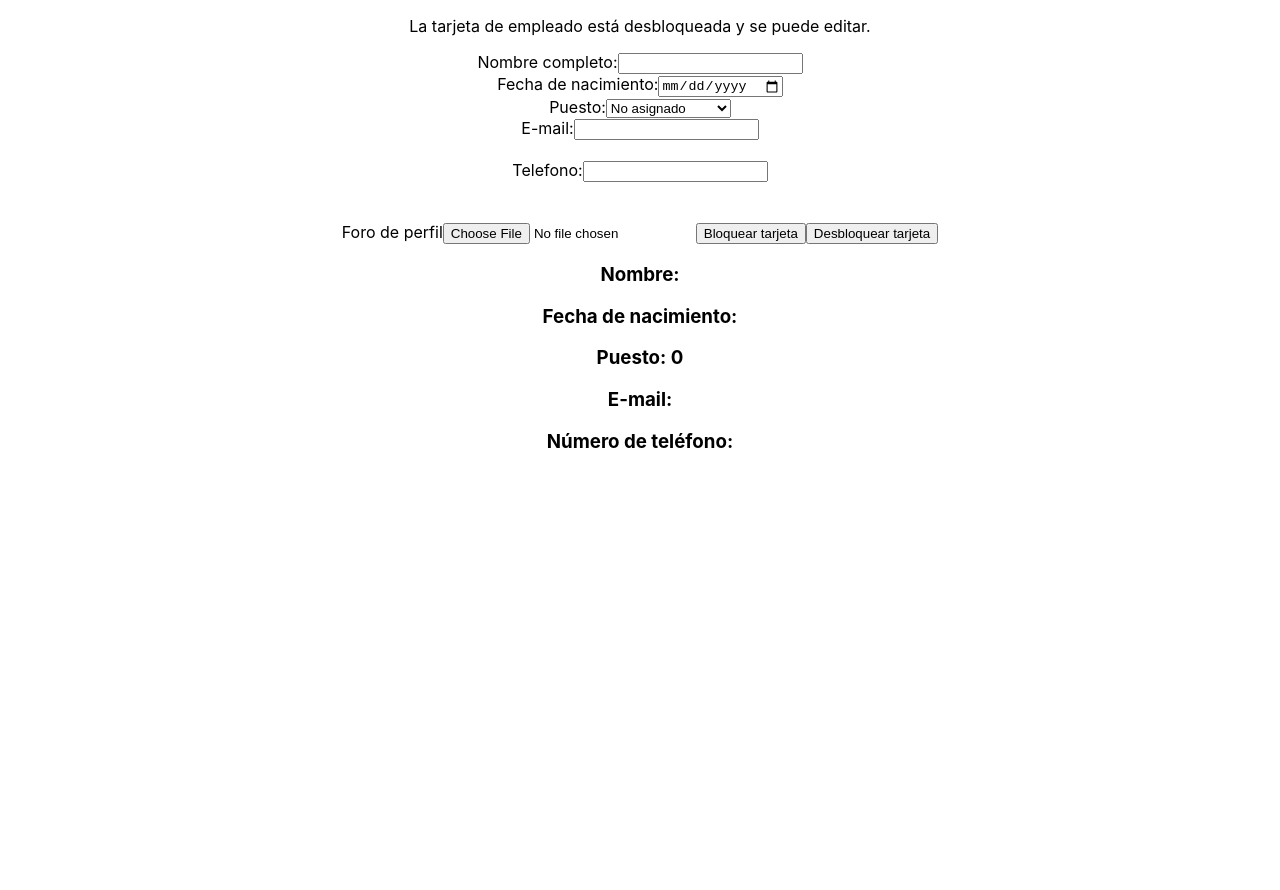
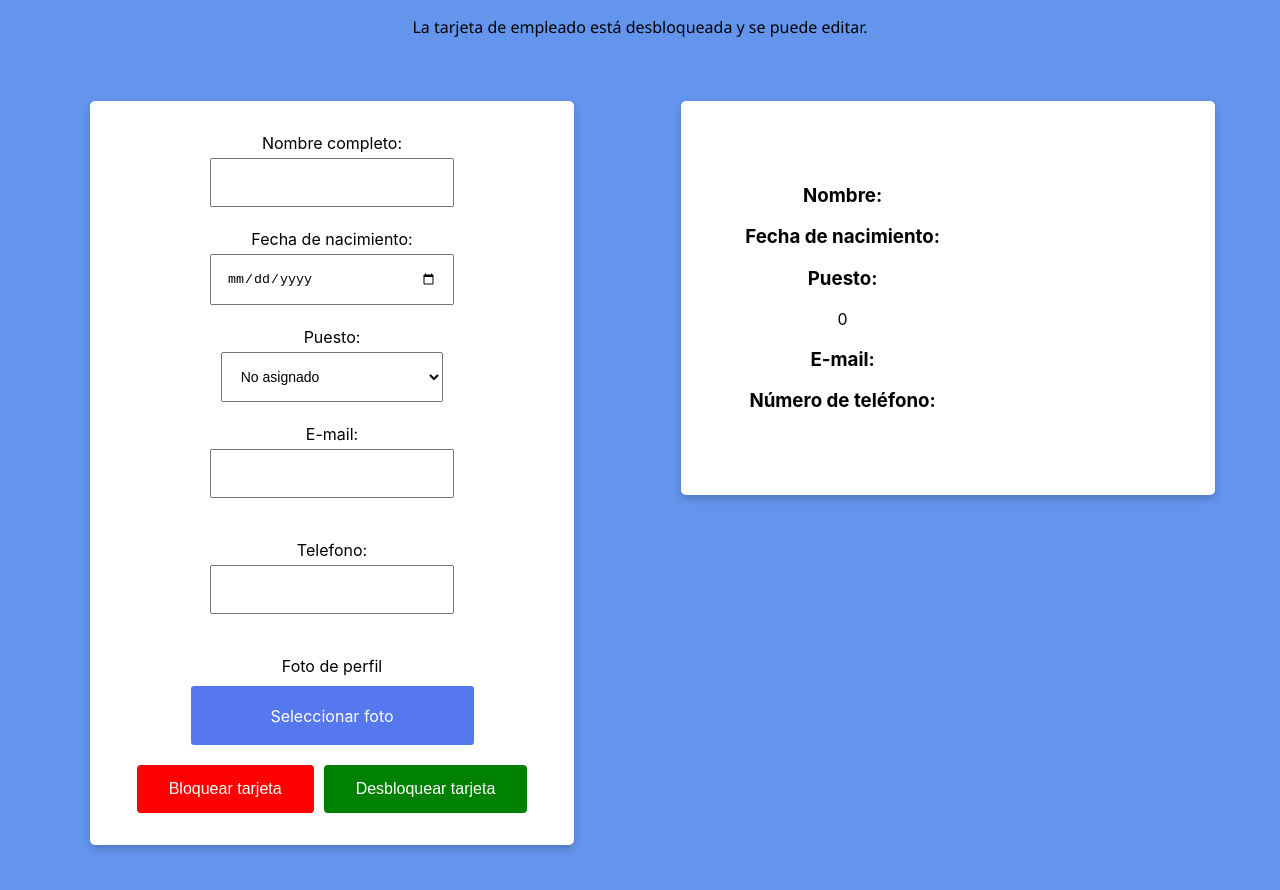
Before and after one commit to Asafcd/proyecto-dos, a React (Create React App) app: page / in a window 1280 px wide. Shown: the top 890 px of the page. Before the commit the page ends 800 px from the top, so only its background shows below. Built offline with nearby package versions, Linux system fonts and the light colour scheme.

Commit message:
maquetado

```diff
--- a/src/App.css
+++ b/src/App.css
@@ -1,38 +1,124 @@
-.App {
+
+body{
+  background-color: cornflowerblue;
+}
+
+.card{
+  box-shadow: 0 4px 8px 0 rgba(0,0,0,0.2);
+  width: fit-content;
+  margin: auto;
+  padding: 2rem;
+  margin-top: 15px;
+  background-color: white;
+  text-align: left;
+  margin-bottom: 400px;
+  border-radius: 5px 5px 5px 5px;
+
+}
+
+.form{
+  box-shadow: 0 4px 8px 0 rgba(0,0,0,0.2);
+  width: 70%;
+  margin: auto;
+  padding: 2rem;
+  margin-top: 15px;
+  background-color: white;
+  text-align: center;
+  border-radius: 5px 5px 5px 5px;
+
+}
+
+.img{
+  align-items: flex-end;
+  width: 200px;
+  height: 200px;
+}
+
+.conteiner{
+  display: grid;
+  grid-template-columns: repeat(2, 1fr);
+  padding: 2rem;
+  column-gap: 1rem;
   text-align: center;
 }
 
-.App-logo {
-  height: 40vmin;
-  pointer-events: none;
+.txt{
+  text-align: center;
+  font-size: medium;
+  font-family: 'Segoe UI', Tahoma, Geneva, Verdana, sans-serif;
 }
 
-@media (prefers-reduced-motion: no-preference) {
-  .App-logo {
-    animation: App-logo-spin infinite 20s linear;
-  }
+input {
+  width: 50%;
+  padding: 15px;
+  margin: 5px 0 22px 0;
+  display: inline-block;
+
 }
 
-.App-header {
-  background-color: #282c34;
-  min-height: 100vh;
-  display: flex;
-  flex-direction: column;
-  align-items: center;
-  justify-content: center;
-  font-size: calc(10px + 2vmin);
-  color: white;
+select {
+  margin: 5px 0 22px 0;
+  font-size: 14px;
+  padding: 15px;
+  width: 53%;
 }
 
-.App-link {
-  color: #61dafb;
+.btnbloquear{
+  background-color: red;
+  border: none;
+  color: white;
+  padding: 15px 32px;
+  text-align: center;
+  text-decoration: none;
+  display: inline-block;
+  font-size: 16px;
+  border-radius: 4px;
+  margin-right: 10px;
+  width:fit-content;
 }
 
-@keyframes App-logo-spin {
-  from {
-    transform: rotate(0deg);
-  }
-  to {
-    transform: rotate(360deg);
-  }
+.btndesbloq{
+  background-color: green;
+  border: none;
+  color: white;
+  padding: 15px 32px;
+  text-align: center;
+  text-decoration: none;
+  display: inline-block;
+  font-size: 16px;
+  border-radius: 4px;
+  width:fit-content
 }
+
+.file{
+  position: relative;
+  display: inline-block;
+  margin-top: 10px;
+}
+
+.file::before{
+  background-color: #5678EF;
+  color: white;
+  display: flex;
+  justify-content: center;
+  align-items: center;
+  border-radius: 3px;
+  content: 'Seleccionar foto';
+  position: absolute;
+  left: 0;
+  right: 0;
+  top: 0;
+  bottom: 0;
+}
+
+.file input[type="file"] {
+  opacity: 0;
+  width: 10%;
+  height: 2px;
+  display: inline-block;
+}
+
+.divCentrar{
+  display: flex;
+  align-items: center;
+}
--- a/src/components/Card/EmployeeCard.tsx
+++ b/src/components/Card/EmployeeCard.tsx
@@ -1,27 +1,45 @@
 //@ts-nocheck
-import React, {useContext, useState} from 'react'
-import { EmployeeContext, EmployeeContextData } from '../../import/employeeContext.ts'
-function EmployeeCard(){
+import React, { useContext, useState } from "react";
+import {
+  EmployeeContext,
+  EmployeeContextData,
+} from "../../import/employeeContext.ts";
 
-    const {data:{fullname, dob, position, email, phone, photo}, locked} = useContext<EmployeeContextData>(EmployeeContext)
+function EmployeeCard() {
+  const {
+    data: { fullname, dob, position, email, phone, photo },
+    locked,
+  } = useContext<EmployeeContextData>(EmployeeContext);
 
-    return(
-        <>
-            { locked==false &&
-            <div>
-                <h3>Nombre: {fullname}</h3>
-                <h3>Fecha de nacimiento: {dob}</h3>
-                <h3>Puesto: {position}</h3>
-                <h3>E-mail: {email}</h3>
-                <h3>Número de teléfono: {phone}</h3>
-                { photo &&
-                    <img src={URL.createObjectURL(photo)}/>
-                }
+  return (
+    <>
+      {locked == false && (
+        <div className="card">
+            <div className='conteiner'>
+            <div >
+            <h3>Nombre: </h3>
+            <p>{fullname}</p>
+            <h3>Fecha de nacimiento: </h3>
+            <p>{dob}</p>
+            <h3>Puesto: </h3>
+            <p>{position}</p>
+            <h3>E-mail: </h3>
+            <p>{email}</p>
+            <h3>Número de teléfono: {phone}</h3>
+            <p>{phone}</p>
+
+          </div>
+          <div className='divCentrar'>
+              {photo && (
+                <img className="img" src={URL.createObjectURL(photo)} />
+              )}
             </div>
-            }
+            </div>
 
-        </>
-    )
+        </div>
+      )}
+    </>
+  );
 }
 
-export default EmployeeCard
+export default EmployeeCard;
--- a/src/components/Form/EmployeeForm.tsx
+++ b/src/components/Form/EmployeeForm.tsx
@@ -97,13 +97,17 @@ function EmployeeForm() {
 
 
     return(
-        <EmployeeContext.Provider value = {contextData}>
-            <div>
+
+
+            <EmployeeContext.Provider value = {contextData}>
+            <div className='txt'>
                 <p>{lockMessage}</p>
             </div>
-
-            <form onSubmit={handleSubmit}>
+            <div className='conteiner'>
+                <div>
+                <form onSubmit={handleSubmit} className='form'>
                 <label> Nombre completo:
+                    <br></br>
                     <input
                         type='text'
                         name='fullname'
@@ -114,6 +118,7 @@ function EmployeeForm() {
                 </label>
                 <br/>
                 <label> Fecha de nacimiento:
+                <br></br>
                     <input
                         type='date'
                         name='dob'
@@ -127,6 +132,7 @@ function EmployeeForm() {
 
                 <label>
                     E-mail:
+                    <br></br>
                     <input
                         required='true'
                         type='email'
@@ -141,20 +147,23 @@ function EmployeeForm() {
                 </label>
                 <br/>
                 <label>Telefono:
+                <br></br>
                     <input
                         type='tel'
                         name='phone'
                         value={phone}
                         onChange={handleChangeLocked}
                         required
-                    /><br/>
+                    />
                     <br />
                     <span style={{ color: "red" }}>{phoneError}</span>
 
 
                 </label>
                 <br/>
-                Foro de perfil
+                Foto de perfil
+                <br></br>
+                <div className='file'>
                 <input
                     type='file'
                     accept="image/png, image/gif, image/jpeg"
@@ -163,12 +172,25 @@ function EmployeeForm() {
 
                     onChange={handleChangeLocked}
                 />
-                <button onClick={lock}>Bloquear tarjeta</button>
-                <button onClick={unlock}>Desbloquear tarjeta</button>
+                </div>
+
+                <br></br>
+                <br></br>
+                <button className='btnbloquear' onClick={lock}>Bloquear tarjeta</button>
+                <button className='btndesbloq' onClick={unlock}>Desbloquear tarjeta</button>
 
             </form>
-            <EmployeeCard/>
+                </div>
+                <div>
+                <EmployeeCard/>
+                </div>
+
+            </div>
+
+
         </EmployeeContext.Provider>
+
+
     )
 }
 
--- a/src/components/Form/PositionMenu.tsx
+++ b/src/components/Form/PositionMenu.tsx
@@ -10,6 +10,7 @@ function RolesMenu() {
     return(
         <div>
             <label>Puesto:</label>
+            <br></br>
             <select
                 name='position'
                 value={position}
```
